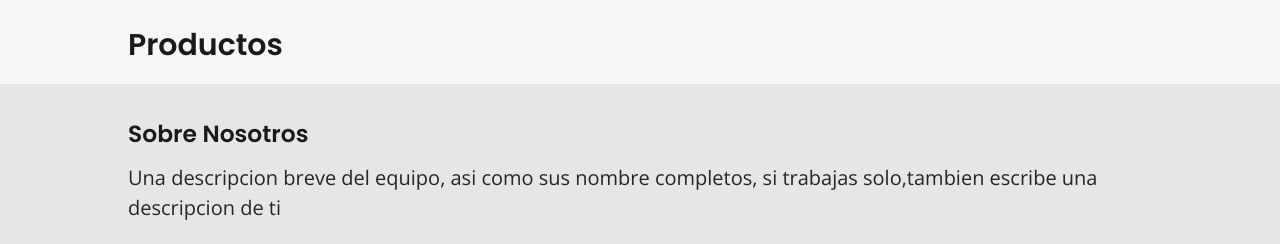
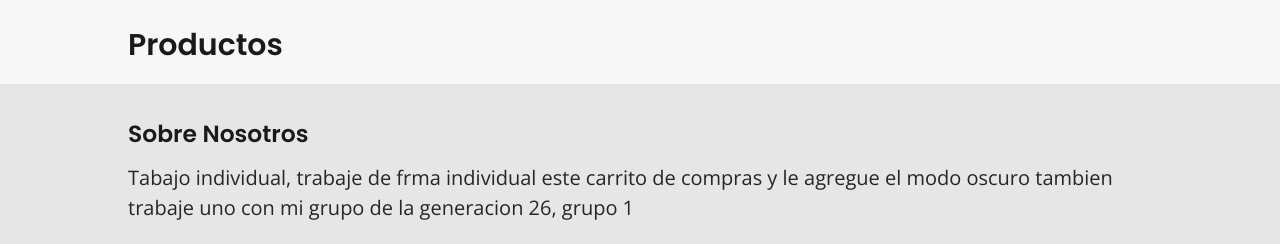
Before and after one commit to camiloBelalcazar/ecomerce, a plain HTML site: page proyecto-ecommerce/index.html in a window 1280 px wide. Shown: the part 84-328 px from the top of the page. Drawn offline with nearby package versions, Linux system fonts and the light colour scheme; no server answers.

Commit message:
descripcion

```diff
--- a/proyecto-ecommerce/index.html
+++ b/proyecto-ecommerce/index.html
@@ -127,7 +127,7 @@
          <div class="footer__top">
             <div class="footer__left">
                <h3 class="footer__title">Sobre Nosotros</h3>
-               <p class="footer__text">Una descripcion breve del equipo, asi como sus nombre completos, si trabajas solo,tambien escribe una descripcion de ti</p>
+               <p class="footer__text">Tabajo individual, trabaje de frma individual este carrito de compras y le agregue el modo oscuro tambien trabaje uno con mi grupo de la generacion 26, grupo 1</p>
             </div>
             <div class="footer__right">
                <h3 class="footer__title">redes sociales</h3>
```
